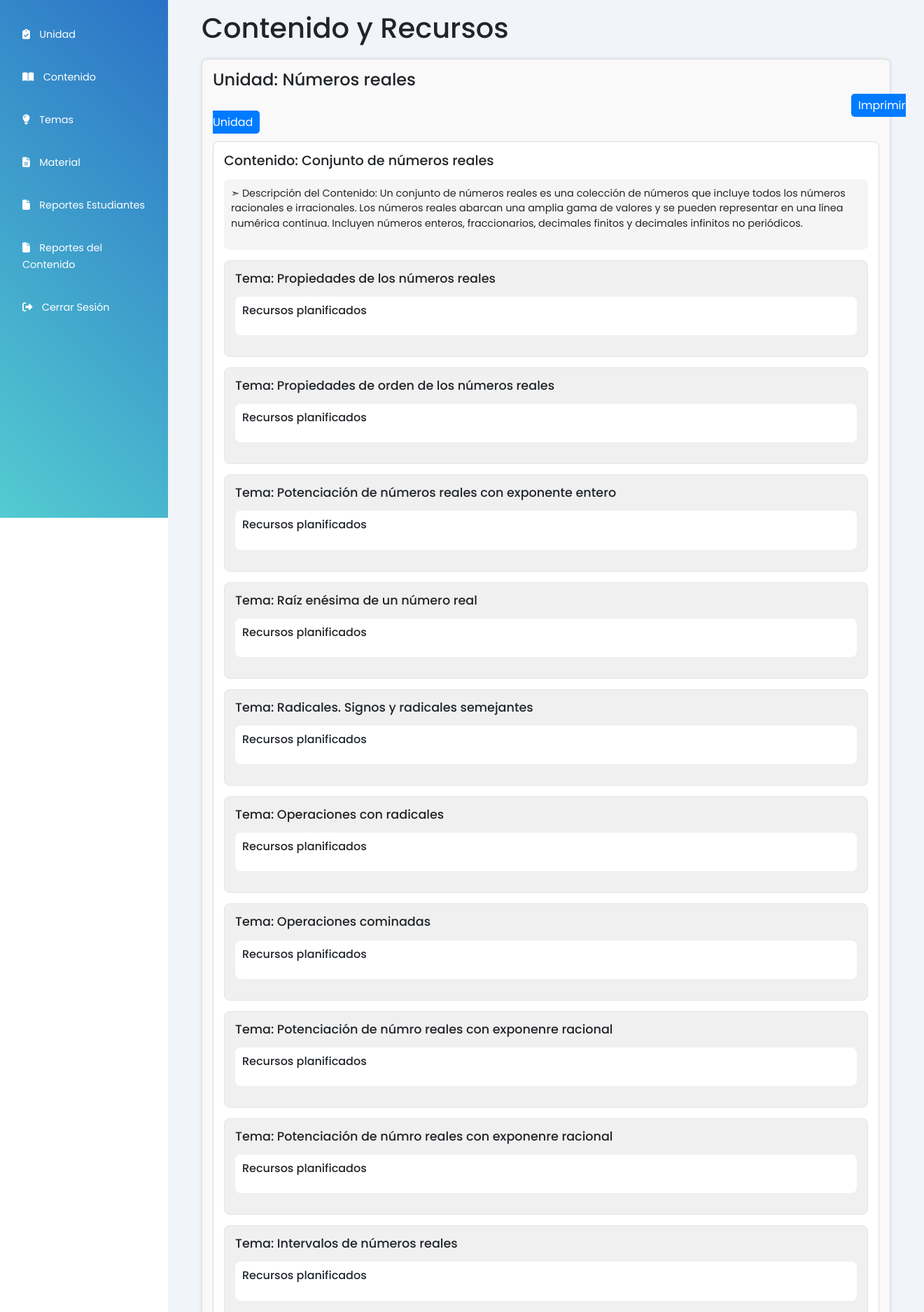
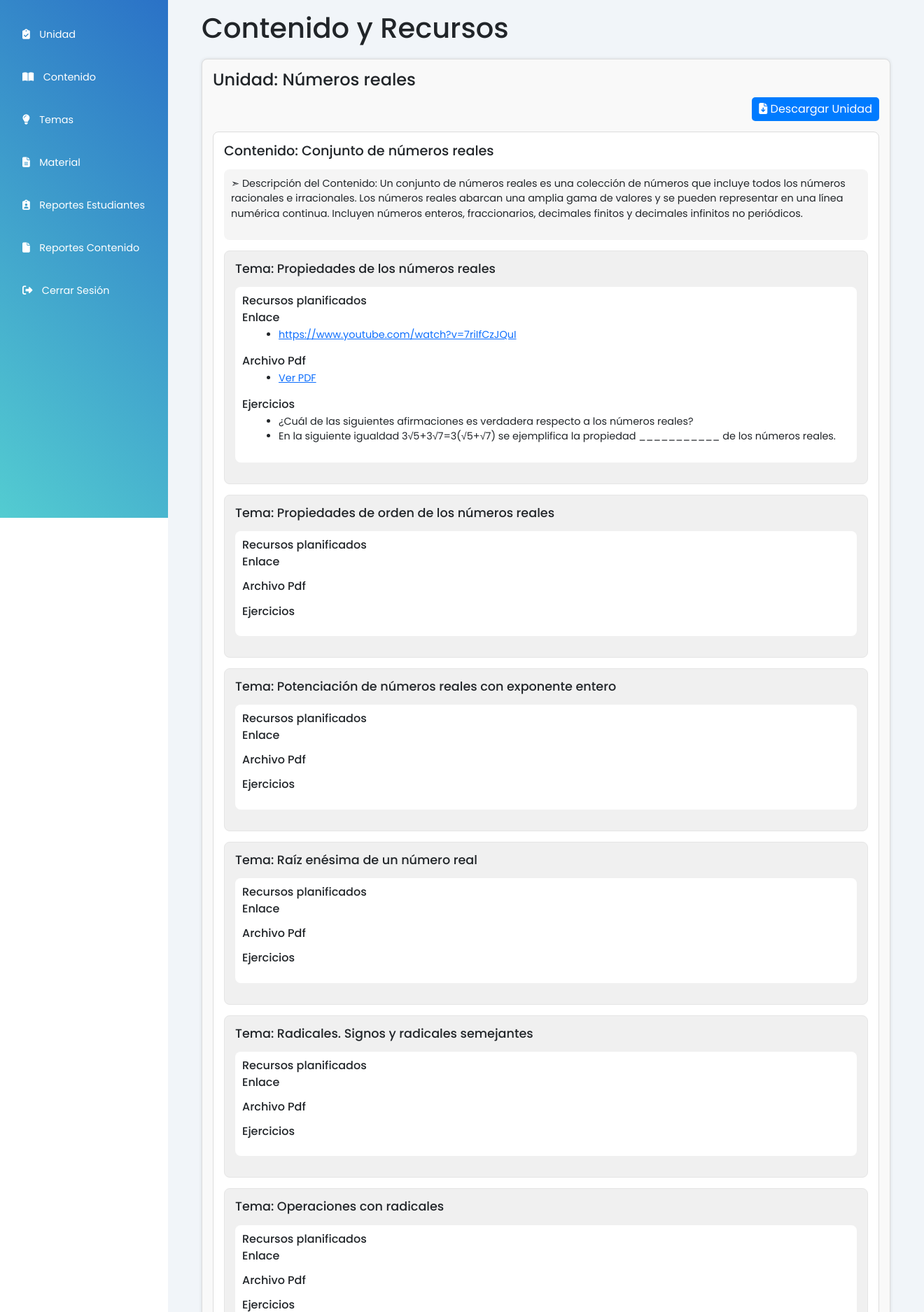
Before and after one commit to dennissezambrano2017/smart-genius, a Django app: page /aula/ in a window 1320 px wide. Shown: the part 60-1935 px from the top of the page at 70% size. Run offline with Django 4.2, Linux system fonts and the light colour scheme; a user stored in the database is signed in; data comes from the database, SQL or seed files in the repository; both versions use the stored data as it was after the commit; some libraries are stand-ins or nearby versions.

Commit message:
reporte y estudiante

```diff
--- a/static/css/style-profile.css
+++ b/static/css/style-profile.css
@@ -208,11 +208,103 @@ main {
 
 
 .fixed-column-width .descripcion,
-    .fixed-column-width .descripcion-contenido {
-        width: 350px; /* Cambia este valor al ancho deseado para las columnas */
-        word-wrap: break-word;
-    }
+.fixed-column-width .descripcion-contenido {
+    width: 350px;
+    /* Cambia este valor al ancho deseado para las columnas */
+    word-wrap: break-word;
+}
 
+.caja-contenido {
+    border: 1px solid #ddd;
+    margin: 20px 0;
+    padding: 15px;
+    background-color: #f9f9f9;
+    border-radius: 8px;
+    box-shadow: 0 0 5px rgba(0, 0, 0, 0.1);
+}
+
+.caja-contenido h2 {
+    font-size: 1.5em;
+    margin-bottom: 10px;
+}
+
+.caja-contenido .btnDescarga {
+    display: flex;
+    justify-content: space-between;
+    align-items: center;
+}
+
+.caja-contenido .btnImprimir {
+    text-decoration: none;
+    background-color: #007bff;
+    color: #fff;
+    padding: 5px 10px;
+    border-radius: 5px;
+    margin-left: auto;
+}
+
+.caja-contenido-adentro {
+    border: 1px solid #ddd;
+    margin: 15px 0;
+    padding: 15px;
+    background-color: #fff;
+    border-radius: 8px;
+}
+
+.caja-tema {
+    border: 1px solid #e5e5e5;
+    margin: 15px 0;
+    padding: 15px;
+    background-color: #f0f0f0;
+    border-radius: 8px;
+}
+
+.caja-tema h4 {
+    font-size: 1.1em;
+    margin-bottom: 10px;
+}
+
+.caja-recursos {
+    margin: 15px 0;
+    padding: 10px;
+    background-color: #ffffff;
+    border-radius: 8px;
+}
+
+.caja-recursos h5 {
+    font-size: 1em;
+    margin-bottom: 5px;
+}
+
+.caja-recursos ul {
+    list-style-type: disc;
+    margin-left: 20px;
+    font-size: 0.9em;
+}
+
+.caja-contenido-adentro h3 {
+    font-size: 1.2em;
+    margin-bottom: 10px;
+}
+
+.caja-description {
+    margin: 15px 0;
+    padding: 10px;
+    background-color: #f5f5f5;
+    border-radius: 8px;
+}
+
+.caja-description p {
+    font-size: 0.9em;
+}
+
+.encabezados-tabla{
+    text-align: center; padding: 4px 8px;
+}
+
+.cuerpo-tabal{
+    text-align: left;
+}
 /* Consulta de medios para ajustar el diseño responsivo */
 @media (max-width: 768px) {
     .circle-progress {
--- a/tasks/models.py
+++ b/tasks/models.py
@@ -50,7 +50,7 @@ class Material(models.Model):
     ejercicios = models.ManyToManyField(Ejercicio)  # Relación muchos a muchos con Ejercicio
 
     def __str__(self):
-        return f"Material - {self.tema.nombre}"
+        return f"Material - {self.enlace}"
 
 
 class Puntuacion(models.Model):
--- a/tasks/templates/contenido_material.html
+++ b/tasks/templates/contenido_material.html
@@ -9,33 +9,65 @@
 
 
 {% for unidad in unidades %}
-<div style="border: 1px solid #ddd; margin: 20px 0; padding: 15px; background-color: #f9f9f9; border-radius: 8px; box-shadow: 0 0 5px rgba(0, 0, 0, 0.1);">
-  <h2 style="font-size: 1.5em; margin-bottom: 10px;">Unidad: {{ unidad.nombre }}</h2>
-  <a href="{% url 'imprimir_unidad' unidad.id %}" target="_blank" style="text-decoration: none; background-color: #007bff; color: #fff; padding: 5px 10px; border-radius: 5px;margin-left: 57em;">Imprimir Unidad</a>
+<div class="caja-contenido">
+  <h2>Unidad: {{ unidad.nombre }}</h2>
+  <div class="btnDescarga">
+
+    <a class="btnImprimir" href="{% url 'imprimir_unidad' unidad.id %}" target="_blank">
+      <i class="fa-solid fa-file-arrow-down"></i>
+      Descargar Unidad</a>
+  </div>
+
 
   {% for contenido in contenidos %}
   {% if contenido.unidad == unidad %}
-    <div style="border: 1px solid #ddd; margin: 15px 0; padding: 15px; background-color: #fff; border-radius: 8px;">
-      <h3 style="font-size: 1.2em; margin-bottom: 10px;">Contenido: {{ contenido.nombre }}</h3>
-      <div style="margin: 15px 0; padding: 10px; background-color: #f5f5f5; border-radius: 8px;">
-        <p style="font-size: 0.9em;">➣ Descripción del Contenido: {{ contenido.descripcion }}</p>
+  <div class="caja-contenido-adentro">
+    <h3>Contenido: {{ contenido.nombre }}</h3>
+    <div class="caja-description">
+      <p>➣ Descripción del Contenido: {{ contenido.descripcion }}</p>
     </div>
 
     {% for tema in temas %}
     {% if tema.contenido.unidad == unidad and tema.contenido == contenido %}
-        <div style="border: 1px solid #e5e5e5; margin: 15px 0; padding: 15px; background-color: #f0f0f0; border-radius: 8px;">
-          <h4 style="font-size: 1.1em; margin-bottom: 10px;">Tema: {{ tema.nombre }}</h4>
-          <div style="margin: 15px 0; padding: 10px; background-color: #ffffff; border-radius: 8px;">
-            <h5 style="font-size: 1em; margin-bottom: 5px;">Recursos planificados</h5>
-            <ul style="list-style-type: disc; margin-left: 20px; font-size: 0.9em;">
+    <div class="caja-tema">
+      <h4>Tema: {{ tema.nombre }}</h4>
+      <div class="caja-recursos">
+        <h5>Recursos planificados</h5>
+        <h5>Enlace</h5>
+        <ul>
+
           {% for material in materiales %}
-              {% for material_tema in material.temas.all %}
-                {% if material_tema == tema %}
-                <p>{{ material }}</p>
+          {% if material.tema == tema %}
+          <li>
+            {% if material.enlace %}
             <a href="{{ material.enlace }}" target="_blank">{{ material.enlace }}</a>
-
+            {% endif %}
+          </li>
           {% endif %}
           {% endfor %}
+        </ul>
+        <h5>Archivo Pdf</h5>
+        <ul>
+          {% for material in materiales %}
+          {% if material.tema == tema %}
+          <li>
+            {% if material.archivo_pdf %}
+            <a href="{{ material.archivo_pdf.url }}" target="_blank">Ver PDF</a>
+            {% endif %}
+          </li>
+          {% endif %}
+          {% endfor %}
+        </ul>
+        <h5>Ejercicios</h5>
+        <ul>
+          {% for ejercicio in ejercicios %}
+          {% if ejercicio.tema == tema %}
+          <li>
+            {% if ejercicio.enunciado %}
+            {{ ejercicio.enunciado }}
+            {% endif %}
+          </li>
+          {% endif %}
           {% endfor %}
         </ul>
       </div>
--- a/tasks/templates/create_contenido.html
+++ b/tasks/templates/create_contenido.html
@@ -21,7 +21,7 @@
   <div class="col-md-12 tabla-unidad mt-3">
     <table class="table table-bordered">
       <thead class="table-primary fixed-column-width">
-        <tr style="text-align: center; padding: 4px 8px;">
+        <tr class="encabezados-tabla">
           <th scope="col">Id</th>
           <th scope="col">Nombre</th>
           <th class="descripcion" scope="col">Descripción</th>
@@ -32,7 +32,7 @@
       <tbody class="table-group-divider ">
         {% if contenido %}
         {% for u in contenido %}
-        <tr style="text-align: left;" data-id="{{ u.id }}">
+        <tr class="cuerpo-tabla" data-id="{{ u.id }}">
           <th scope="row">{{ u.id }}</th>
           <td class="nombre-contenido">{{ u.nombre }}</td>
           <td class="descripcion-contenido">{{ u.descripcion }}</td>
--- a/tasks/templates/profile.html
+++ b/tasks/templates/profile.html
@@ -58,14 +58,14 @@
                 </li>
                 <li>
                     <a href="/reporte">
-                        <span class="fa-solid fa-file"></span>
+                        <span class="fa-solid fa-clipboard-user"></span>
                         <span>Reportes Estudiantes</span>
                     </a>
                 </li>
                 <li>
                     <a href="/aula">
                         <span class="fa-solid fa-file"></span>
-                        <span>Reportes del Contenido</span>
+                        <span>Reportes Contenido</span>
                     </a>
                 </li>
                 {% else %}
--- a/tasks/templates/temas.html
+++ b/tasks/templates/temas.html
@@ -54,7 +54,7 @@
         <!-- Mostrar los enlaces de paginación -->
         <div class="d-flex justify-content-center mt-3" class="page-link">
             <div class="pagination">
-                {% if tema.has_previous %}
+                {% if temas.has_previous %}
                 <li class="page-item"><a class="page-link" href="?page=1">1</a></li>
                 <li class="page-item"><a class="page-link" href="?page={{ temas.previous_page_number }}">Anterior</a>
                 </li>
@@ -63,7 +63,7 @@
                 <li class="page-item"><a class="page-link">
                         Página {{ temas.number }} de {{ temas.paginator.num_pages }}</a></li>
 
-                {% if tema.has_next %}
+                {% if temas.has_next %}
                 <li class="page-item"><a class="page-link" href="?page={{ temas.next_page_number }}">Sigiente</a></li>
                 <li class="page-item"><a class="page-link" href="?page={{ temas.paginator.num_pages }}">Ultimo</a></li>
                 {% endif %}
--- a/tasks/views.py
+++ b/tasks/views.py
@@ -1,19 +1,17 @@
-from django.shortcuts import render, redirect, get_object_or_404
+from django.shortcuts import render, redirect,get_object_or_404
 from django.contrib.auth.forms import UserCreationForm, AuthenticationForm
 from django.contrib.auth.models import User
 from django.contrib.auth import login, logout, authenticate
 from django.db import IntegrityError
-from .forms import UnidadForm
 from .models import Unidad, Contenido, Material, Tema,Ejercicio
 from django.core.paginator import Paginator, EmptyPage, PageNotAnInteger
-from django.http import Http404, JsonResponse, HttpResponse
+from django.http import  JsonResponse, HttpResponse
 from django.contrib import messages
 from django.contrib.auth.decorators import login_required
-from reportlab.pdfgen import canvas
 from io import BytesIO
 from reportlab.lib.pagesizes import letter, landscape
-from reportlab.platypus import SimpleDocTemplate, Spacer, Table, TableStyle, Paragraph
-from reportlab.lib.styles import getSampleStyleSheet
+from reportlab.platypus import SimpleDocTemplate, Paragraph, Spacer,Table, TableStyle
+from reportlab.lib.styles import getSampleStyleSheet, ParagraphStyle
 from reportlab.lib import colors
 
 
@@ -405,12 +403,19 @@ def vwEliminarTema(request):
 
 def visualizar_reporte(request):
     busqueda_estudiante = request.GET.get('busqueda_estudiante')
+
     if busqueda_estudiante:
-        usuarios_registrados = User.objects.filter(
-            username__icontains=busqueda_estudiante)
+        usuarios_no_administradores = User.objects.filter(
+            is_staff=False, username__icontains=busqueda_estudiante
+        )
     else:
-        usuarios_registrados = User.objects.all()
-    return render(request, 'reporte.html', {'usuarios_registrados': usuarios_registrados})
+        usuarios_no_administradores = User.objects.filter(is_staff=False)
+
+    paginator = Paginator(usuarios_no_administradores, 5)
+    page_number = request.GET.get('page')
+    page_obj = paginator.get_page(page_number)
+
+    return render(request, 'reporte.html', {'page_obj': page_obj})
 
 
 def visualizar_contenido(request):
@@ -427,7 +432,7 @@ def visualizar_contenido(request):
         'materiales': materiales,
         'ejercicios': ejercicios,
     }
-
+    print(materiales)
     return render(request, 'contenido_material.html', context)
 
 
@@ -444,45 +449,54 @@ def generar_unidad_pdf(request, unidad_id):
     story = []
 
     for contenido in contenidos:
-        # Content Header
         content_style = getSampleStyleSheet()["Heading1"]
         content_text = f"Contenido: {contenido.nombre}"
         content_paragraph = Paragraph(content_text, content_style)
+        story.append(content_paragraph)
 
         content_style = getSampleStyleSheet()["Normal"]
         description_text = f"Descripción: {contenido.descripcion}"
         description_paragraph = Paragraph(description_text, content_style)
-        story.append(content_paragraph)
         story.append(description_paragraph)
         story.append(Spacer(1, 10))  # Add spacing
 
         temas = Tema.objects.filter(contenido=contenido)
 
         for tema in temas:
-            story.append(Spacer(1, 20))  # Add spacing
+            story.append(Spacer(1, 10))  # Add spacing
 
-            tema_data = [f"Tema: {tema.nombre}"]
+
+            content_style = getSampleStyleSheet()["Title"]
+            content_text = f"Tema: {tema.nombre}"
+            content_paragraph = Paragraph(content_text, content_style)
+            story.append(content_paragraph)
+
+            tema_data = [f"Recursos"]
             data = [tema_data]
 
-            materiales = Material.objects.filter(tema=tema)
-            for material in materiales:
-                material_data = [
-                    [f"Material - Enlace: {material.enlace}"],
-                    [f"Material - Archivo PDF: {material.archivo_pdf.url}"],
-                    [f"Material - Ejercicios: {', '.join([str(ejercicio) for ejercicio in material.ejercicios.all()])}"]
-                ]
-                data.extend(material_data)
+            material = Material.objects.filter(tema=tema).first()
+            if material:
+                enlace_data = [f"Enlace: {material.enlace}"]
+                pdf_data = [f"Archivo PDF: {material.archivo_pdf}"]
+                ejercicios_data = ["Ejercicios:"]
+                ejercicios = Ejercicio.objects.filter(tema=tema)
+                for ejercicio in ejercicios:
+                    ejercicios_data.append(f"- {ejercicio.enunciado}")
 
-            table = Table(data)
-            table.setStyle(TableStyle([
-                ('BACKGROUND', (0, 0), (-1, 0), colors.grey),
-                ('TEXTCOLOR', (0, 0), (-1, 0), colors.whitesmoke),
-                ('ALIGN', (0, 0), (-1, -1), 'LEFT'),
-                ('INNERGRID', (0, 0), (-1, -1), 0.25, colors.black),
-                ('BOX', (0, 0), (-1, -1), 0.25, colors.black),
-                ('BACKGROUND', (0, 0), (-1, 0), colors.green),  # Color de fondo para el tema
-            ]))
-            story.append(table)
+                data.extend([enlace_data, pdf_data])
+                ejercicios_data = "\n".join(ejercicios_data)
+                data.append([ejercicios_data])
+
+                table = Table(data)
+                table.setStyle(TableStyle([
+                    ('BACKGROUND', (0, 0), (-1, 0), colors.grey),
+                    ('TEXTCOLOR', (0, 0), (-1, 0), colors.black),
+                    ('ALIGN', (0, 0), (-1, -1), 'LEFT'),
+                    ('INNERGRID', (0, 0), (-1, -1), 0.25, colors.black),
+                    ('BOX', (0, 0), (-1, -1), 0.25, colors.black),
+                    ('BACKGROUND', (0, 0), (-1, 0), colors.grey),
+                ]))
+                story.append(table)
 
     doc.build(story)
 
```
Also changed, not shown: tasks/templates/reporte.html (+49 -27 lines), db.sqlite3, static/css/style-mostrar.css (renamed from static/css/style-register.css), 1 other file. Lines whose indentation alone changed are shown as unchanged.
